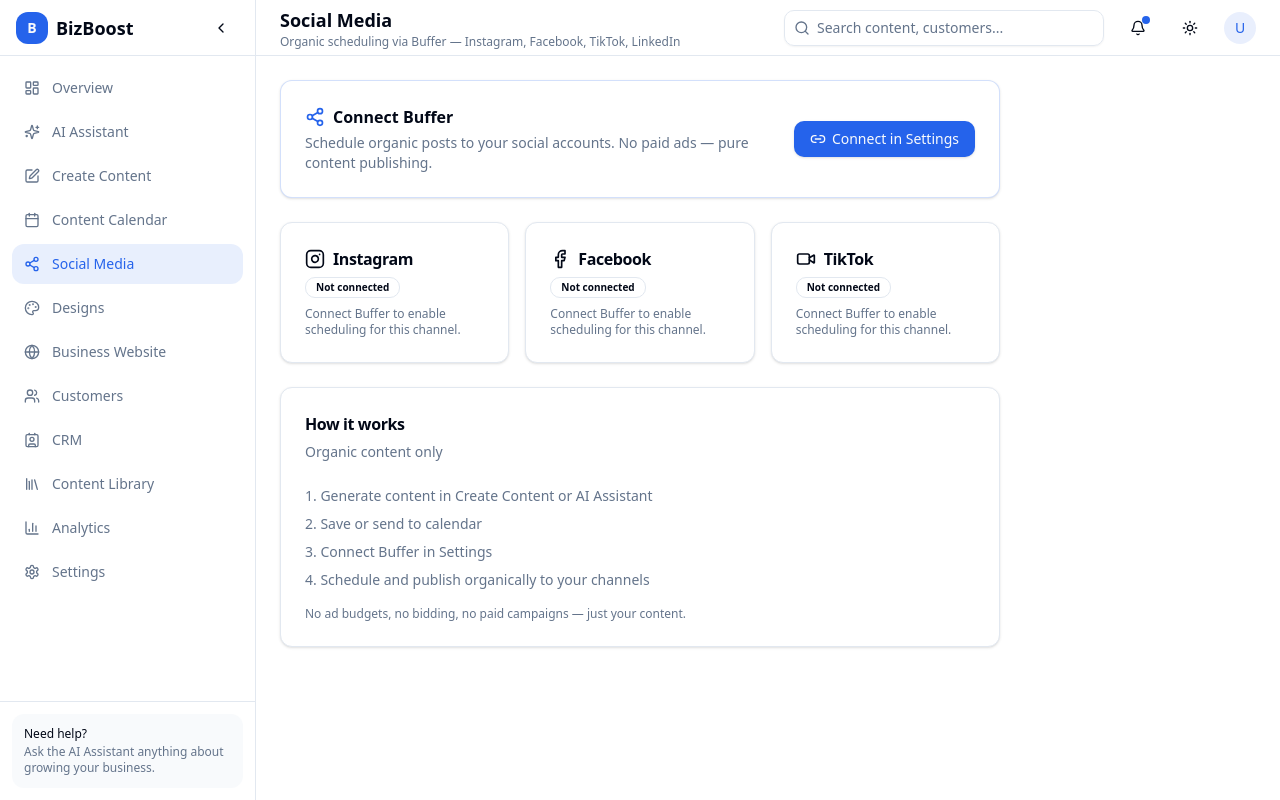
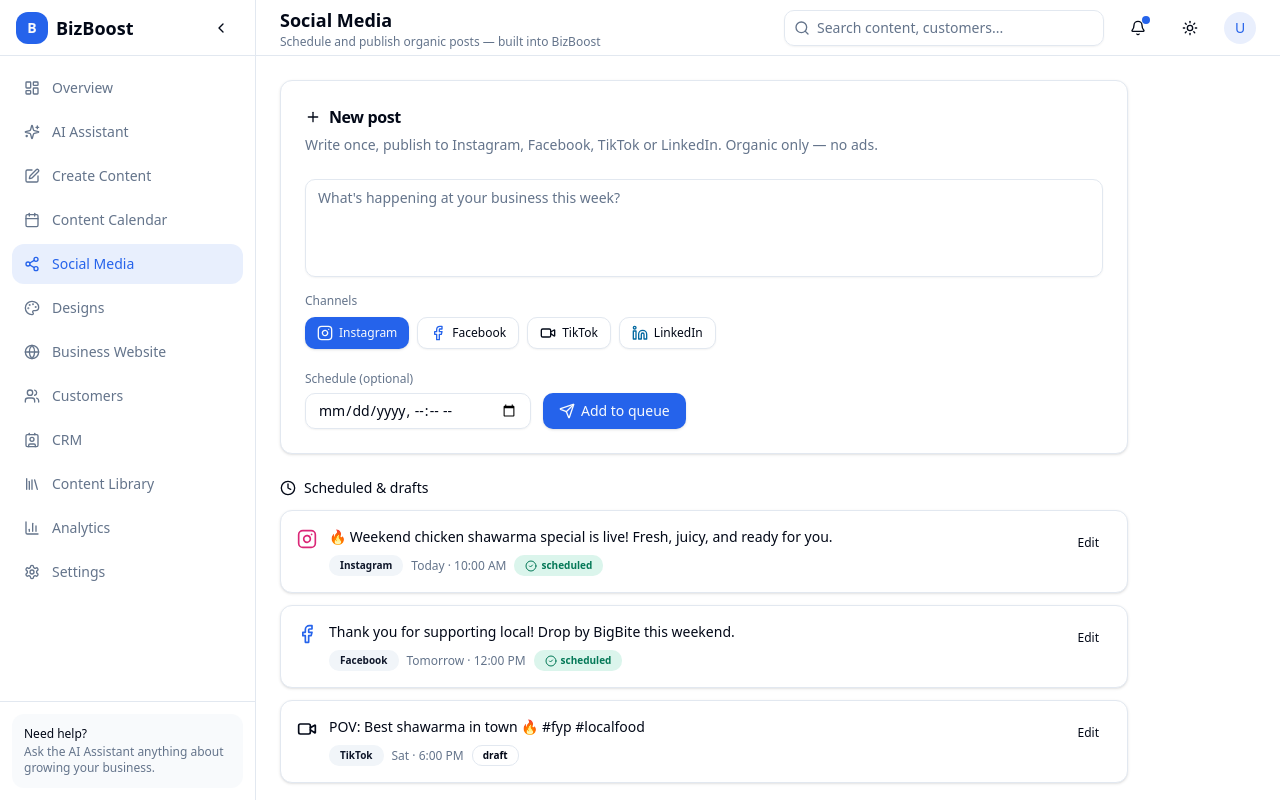
Before and after one commit to lilcoins89/bizboost, a Next.js app: page /dashboard/social in a window 1280 px wide. Built offline with nearby package versions, Linux system fonts and the light colour scheme.

Commit message:
feat: Social Media as built-in organic scheduler (no Buffer connect)

```diff
--- a/src/app/(dashboard)/dashboard/social/page.tsx
+++ b/src/app/(dashboard)/dashboard/social/page.tsx
@@ -1,77 +1,212 @@
+"use client";
+
+import { useState } from "react";
 import { DashboardHeader } from "@/components/dashboard/header";
 import { Card, CardContent, CardDescription, CardHeader, CardTitle } from "@/components/ui/card";
 import { Button } from "@/components/ui/button";
 import { Badge } from "@/components/ui/badge";
-import { Share2, Link2, Instagram, Facebook, Video } from "lucide-react";
-import Link from "next/link";
+import { Textarea } from "@/components/ui/textarea";
+import { Input } from "@/components/ui/input";
+import {
+  Instagram,
+  Facebook,
+  Video,
+  Linkedin,
+  Calendar,
+  Send,
+  Clock,
+  CheckCircle2,
+  Plus,
+} from "lucide-react";
+import { toast } from "sonner";
+
+const channels = [
+  { id: "instagram", name: "Instagram", icon: Instagram, color: "text-pink-600" },
+  { id: "facebook", name: "Facebook", icon: Facebook, color: "text-blue-600" },
+  { id: "tiktok", name: "TikTok", icon: Video, color: "text-foreground" },
+  { id: "linkedin", name: "LinkedIn", icon: Linkedin, color: "text-sky-700" },
+];
+
+const scheduledDemo = [
+  {
+    id: "1",
+    text: "🔥 Weekend chicken shawarma special is live! Fresh, juicy, and ready for you.",
+    channel: "instagram",
+    when: "Today · 10:00 AM",
+    status: "scheduled",
+  },
+  {
+    id: "2",
+    text: "Thank you for supporting local! Drop by BigBite this weekend.",
+    channel: "facebook",
+    when: "Tomorrow · 12:00 PM",
+    status: "scheduled",
+  },
+  {
+    id: "3",
+    text: "POV: Best shawarma in town 🔥 #fyp #localfood",
+    channel: "tiktok",
+    when: "Sat · 6:00 PM",
+    status: "draft",
+  },
+];
 
 export default function SocialMediaPage() {
+  const [postText, setPostText] = useState("");
+  const [selectedChannels, setSelectedChannels] = useState<string[]>(["instagram"]);
+  const [scheduleAt, setScheduleAt] = useState("");
+  const [posts, setPosts] = useState(scheduledDemo);
+
+  function toggleChannel(id: string) {
+    setSelectedChannels((prev) =>
+      prev.includes(id) ? prev.filter((c) => c !== id) : [...prev, id]
+    );
+  }
+
+  function handleSchedule() {
+    if (!postText.trim()) {
+      toast.error("Write something to post");
+      return;
+    }
+    if (selectedChannels.length === 0) {
+      toast.error("Select at least one channel");
+      return;
+    }
+    const newPost = {
+      id: String(Date.now()),
+      text: postText,
+      channel: selectedChannels[0],
+      when: scheduleAt ? new Date(scheduleAt).toLocaleString() : "Now (queue)",
+      status: scheduleAt ? "scheduled" : "queued",
+    };
+    setPosts((p) => [newPost, ...p]);
+    setPostText("");
+    setScheduleAt("");
+    toast.success("Post added to your organic schedule");
+  }
+
   return (
     <>
       <DashboardHeader
         title="Social Media"
-        description="Organic scheduling via Buffer — Instagram, Facebook, TikTok, LinkedIn"
+        description="Schedule and publish organic posts — built into BizBoost"
       />
 
-      <div className="p-4 lg:p-6 space-y-6 max-w-3xl">
-        <Card className="border-primary/20">
-          <CardContent className="p-6 flex flex-col sm:flex-row items-start sm:items-center justify-between gap-4">
+      <div className="p-4 lg:p-6 space-y-6 max-w-4xl">
+        {/* Composer */}
+        <Card>
+          <CardHeader>
+            <CardTitle className="text-base flex items-center gap-2">
+              <Plus className="h-4 w-4" />
+              New post
+            </CardTitle>
+            <CardDescription>
+              Write once, publish to Instagram, Facebook, TikTok or LinkedIn. Organic only — no ads.
+            </CardDescription>
+          </CardHeader>
+          <CardContent className="space-y-4">
+            <Textarea
+              placeholder="What's happening at your business this week?"
+              value={postText}
+              onChange={(e) => setPostText(e.target.value)}
+              rows={4}
+              className="resize-none"
+            />
+
+            <div>
+              <p className="text-xs font-medium text-muted-foreground mb-2">Channels</p>
+              <div className="flex flex-wrap gap-2">
+                {channels.map((ch) => {
+                  const active = selectedChannels.includes(ch.id);
+                  return (
+                    <Button
+                      key={ch.id}
+                      type="button"
+                      variant={active ? "default" : "outline"}
+                      size="sm"
+                      className="gap-1.5"
+                      onClick={() => toggleChannel(ch.id)}
+                    >
+                      <ch.icon className={`h-3.5 w-3.5 ${active ? "" : ch.color}`} />
+                      {ch.name}
+                    </Button>
+                  );
+                })}
+              </div>
+            </div>
+
+            <div className="flex flex-wrap items-end gap-3">
               <div className="space-y-1">
-              <div className="flex items-center gap-2">
-                <Share2 className="h-5 w-5 text-primary" />
-                <h2 className="font-semibold">Connect Buffer</h2>
+                <label className="text-xs text-muted-foreground">Schedule (optional)</label>
+                <Input
+                  type="datetime-local"
+                  value={scheduleAt}
+                  onChange={(e) => setScheduleAt(e.target.value)}
+                  className="h-9 w-auto"
+                />
               </div>
-              <p className="text-sm text-muted-foreground max-w-md">
-                Schedule organic posts to your social accounts. No paid ads — pure content publishing.
-              </p>
+              <Button onClick={handleSchedule} className="gap-1.5">
+                {scheduleAt ? (
+                  <>
+                    <Calendar className="h-4 w-4" /> Schedule
+                  </>
+                ) : (
+                  <>
+                    <Send className="h-4 w-4" /> Add to queue
+                  </>
+                )}
+              </Button>
             </div>
-            <Button asChild className="gap-1.5">
-              <Link href="/dashboard/settings">
-                <Link2 className="h-4 w-4" />
-                Connect in Settings
-              </Link>
-            </Button>
           </CardContent>
         </Card>
 
-        <div className="grid sm:grid-cols-3 gap-4">
-          {[
-            { name: "Instagram", icon: Instagram, status: "Not connected" },
-            { name: "Facebook", icon: Facebook, status: "Not connected" },
-            { name: "TikTok", icon: Video, status: "Not connected" },
-          ].map((ch) => (
-            <Card key={ch.name}>
-              <CardHeader className="pb-2">
-                <div className="flex items-center gap-2">
+        {/* Queue */}
+        <div>
+          <h3 className="text-sm font-medium mb-3 flex items-center gap-2">
+            <Clock className="h-4 w-4" /> Scheduled & drafts
+          </h3>
+          <div className="space-y-3">
+            {posts.map((p) => {
+              const ch = channels.find((c) => c.id === p.channel);
+              return (
+                <Card key={p.id}>
+                  <CardContent className="p-4 flex items-start gap-3">
+                    {ch && (
+                      <div className={`mt-0.5 ${ch.color}`}>
                         <ch.icon className="h-5 w-5" />
-                  <CardTitle className="text-base">{ch.name}</CardTitle>
                       </div>
-                <Badge variant="outline" className="w-fit text-[10px]">
-                  {ch.status}
+                    )}
+                    <div className="flex-1 min-w-0">
+                      <p className="text-sm whitespace-pre-wrap">{p.text}</p>
+                      <div className="mt-2 flex flex-wrap items-center gap-2">
+                        <Badge variant="secondary" className="text-[10px]">
+                          {ch?.name}
                         </Badge>
-              </CardHeader>
-              <CardContent>
-                <p className="text-xs text-muted-foreground">
-                  Connect Buffer to enable scheduling for this channel.
-                </p>
+                        <span className="text-xs text-muted-foreground">{p.when}</span>
+                        <Badge
+                          variant={p.status === "scheduled" ? "success" : "outline"}
+                          className="text-[10px] gap-1"
+                        >
+                          {p.status === "scheduled" && <CheckCircle2 className="h-3 w-3" />}
+                          {p.status}
+                        </Badge>
+                      </div>
+                    </div>
+                    <div className="flex gap-1 shrink-0">
+                      <Button variant="ghost" size="sm" className="h-8 text-xs">
+                        Edit
+                      </Button>
+                    </div>
                   </CardContent>
                 </Card>
-          ))}
+              );
+            })}
+          </div>
         </div>
 
-        <Card>
-          <CardHeader>
-            <CardTitle className="text-base">How it works</CardTitle>
-            <CardDescription>Organic content only</CardDescription>
-          </CardHeader>
-          <CardContent className="space-y-2 text-sm text-muted-foreground">
-            <p>1. Generate content in Create Content or AI Assistant</p>
-            <p>2. Save or send to calendar</p>
-            <p>3. Connect Buffer in Settings</p>
-            <p>4. Schedule and publish organically to your channels</p>
-            <p className="pt-2 text-xs">No ad budgets, no bidding, no paid campaigns — just your content.</p>
-          </CardContent>
-        </Card>
+        <p className="text-xs text-muted-foreground text-center">
+          Publishing is powered by BizBoost. No external accounts to connect — just schedule and go.
+        </p>
       </div>
     </>
   );
```
Lines whose indentation alone changed are shown as unchanged.
